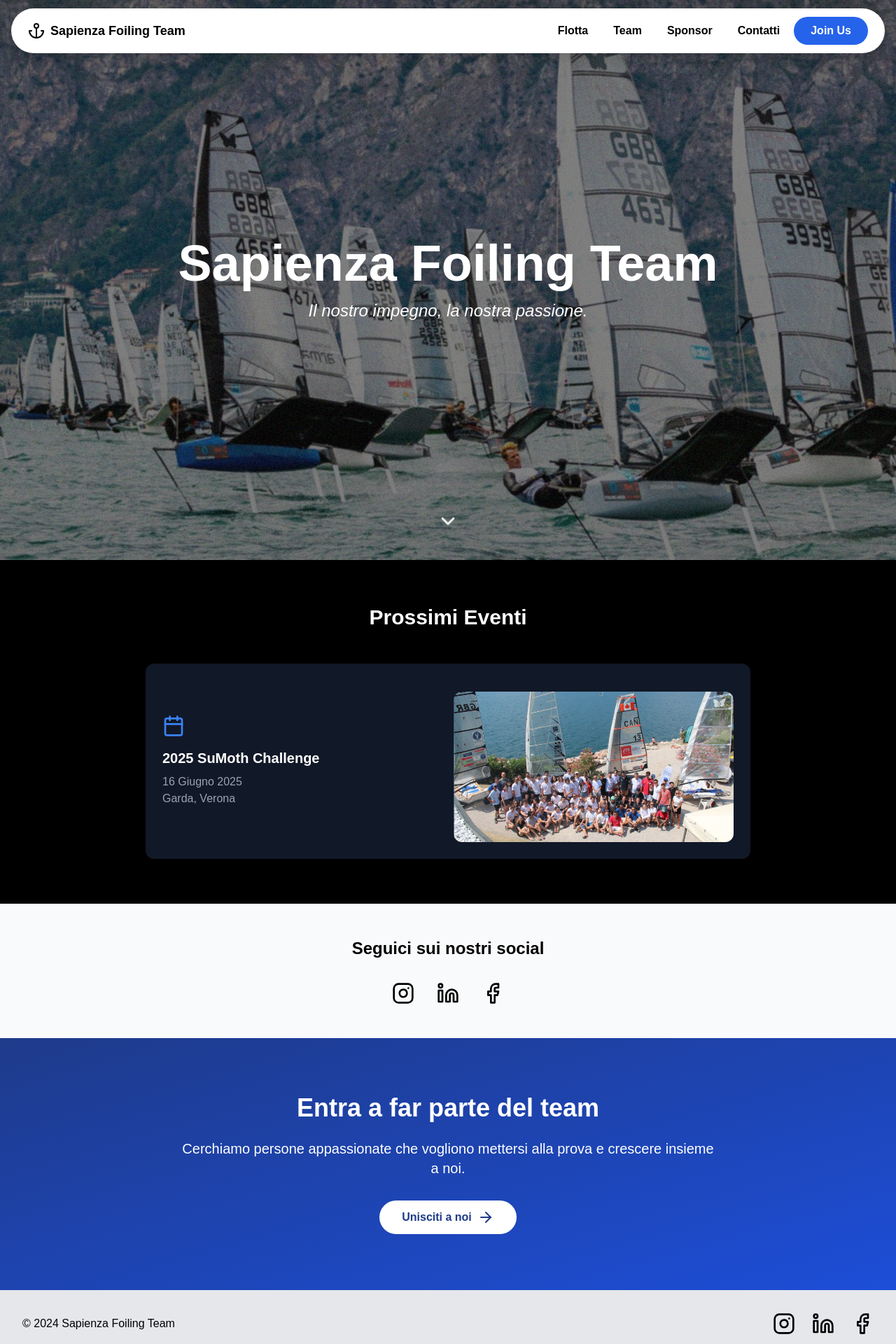
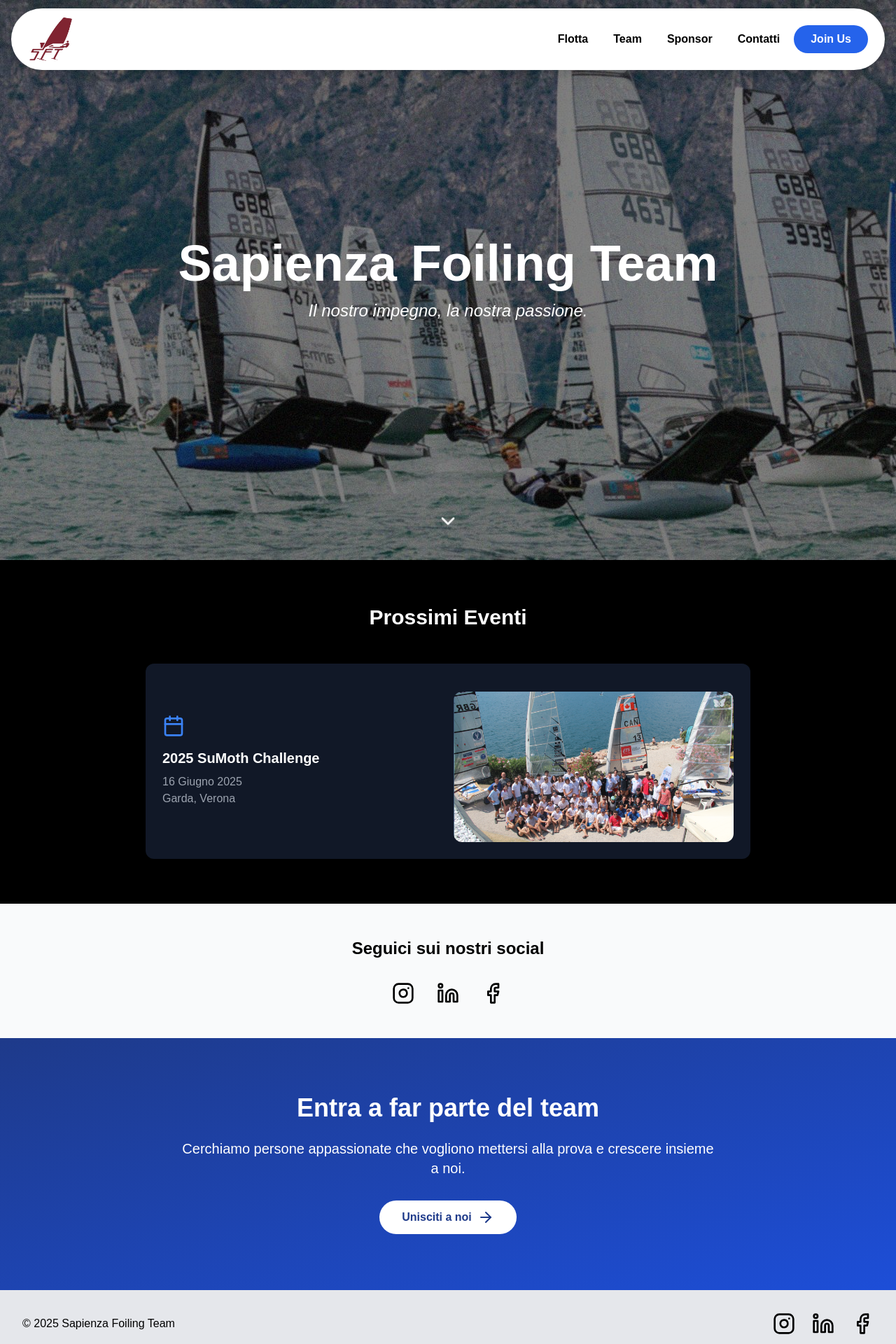
Before and after one commit to nannipy/sapienzafoilingteam, a Next.js app: page / in a window 1280 px wide. Shown: the top 1920 px of the page at 70% size. Built offline with nearby package versions, Linux system fonts and the light colour scheme.

Commit message:
logo added

```diff
--- a/app/components/Footer.tsx
+++ b/app/components/Footer.tsx
@@ -6,7 +6,7 @@
   <div className="max-w-7xl mx-auto px-4 sm:px-6 lg:px-8">
     <div className="flex justify-between items-center">
       <div className="">
-        © 2024 Sapienza Foiling Team
+        © 2025 Sapienza Foiling Team
       </div>
       <div className="flex space-x-6">
         <a
--- a/app/components/Navbar.tsx
+++ b/app/components/Navbar.tsx
@@ -2,7 +2,8 @@
 import React, { useState } from 'react';
 import Link from 'next/link';
 import { usePathname } from 'next/navigation';
-import { Menu, X, Anchor } from 'lucide-react';
+import { Menu, X } from 'lucide-react';
+import Image from 'next/image';
 
 const Navbar = () => {
   const [isRounded, setIsRounded] = useState(true);
@@ -20,17 +21,15 @@
 
   const handleMenuToggle = () => {
     if (!isMobileMenuOpen) {
-      // Opening menu
       setIsRounded(false);
       setTimeout(() => {
         setIsMobileMenuOpen(true);
-      }, 300); // Wait for rounding animation to complete
+      }, 300);
     } else {
-      // Closing menu
       setIsMobileMenuOpen(false);
       setTimeout(() => {
         setIsRounded(true);
-      }, 300); // Wait for menu collapse animation to complete
+      }, 300);
     }
   };
 
@@ -39,13 +38,10 @@
       <div className={`bg-white text-black font-bold mx-auto max-w-7xl shadow-lg hover:shadow-xl transition-all duration-300
         ${isRounded ? 'rounded-full' : 'rounded-lg'}`}>
         <div className="flex items-center justify-between px-6 py-3">
-          {/* Logo/Brand */}
           <Link href="/" className="flex items-center space-x-2 transition-transform duration-300 hover:scale-105">
-            <Anchor className="w-6 h-6" />
-            <span className="text-lg font-bold">Sapienza Foiling Team</span>
+            <Image src="/logosft.png" alt="Logo" width={40} height={40} className="h-16 w-16" />
           </Link>
 
-          {/* Desktop Navigation */}
           <div className="hidden md:flex items-center space-x-1">
             {navigationItems.map((item) => (
               <Link
@@ -67,7 +63,6 @@
             </Link>
           </div>
 
-          {/* Mobile Menu Button */}
           <button
             className="md:hidden p-2 rounded-lg hover:bg-gray-100 transition-colors duration-300"
             onClick={handleMenuToggle}
@@ -80,7 +75,6 @@
           </button>
         </div>
 
-        {/* Mobile Navigation with Animation */}
         <div
           className={`md:hidden overflow-hidden transition-all duration-300 ease-in-out ${
             isMobileMenuOpen ? 'max-h-96 opacity-100' : 'max-h-0 opacity-0'
--- a/app/fleet/page.tsx
+++ b/app/fleet/page.tsx
@@ -231,7 +231,7 @@
               Contattaci
             </a>
             <a
-              href="/join"
+              href="https://docs.google.com/forms/d/e/1FAIpQLSfUxoIJQdocILXDDgykkHAJ1yg60mGeZ7T_fr5M6cob1ca8oA/viewform?usp=dialog"
               className="bg-white text-blue-600 px-8 py-3 rounded-lg font-semibold hover:bg-gray-50 transition-colors border border-blue-600"
             >
               Unisciti al Team
```
Also changed, not shown: public/logosft.png (added).
